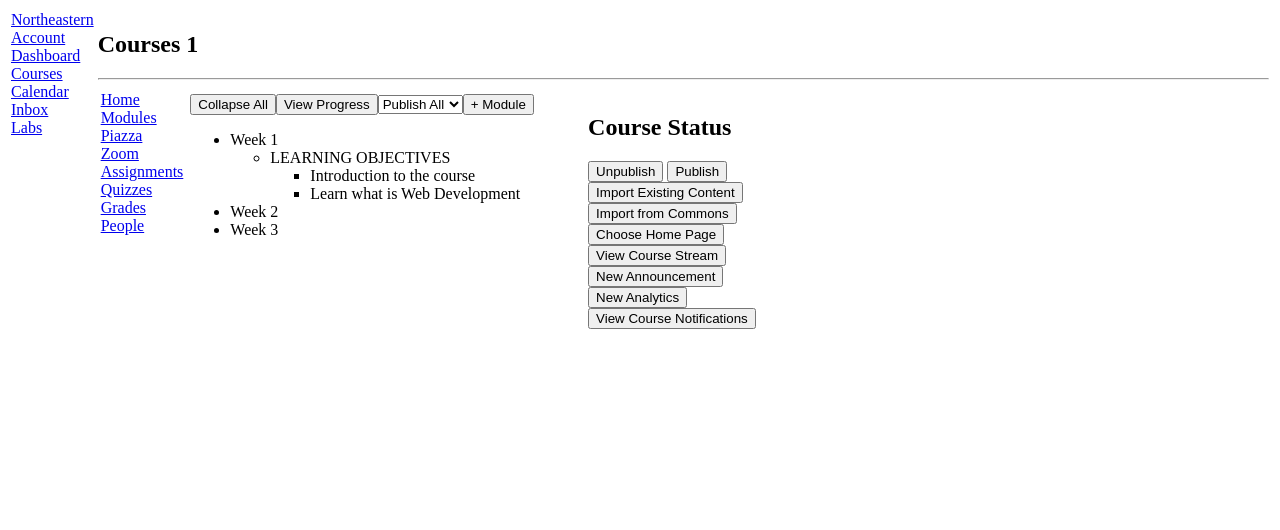
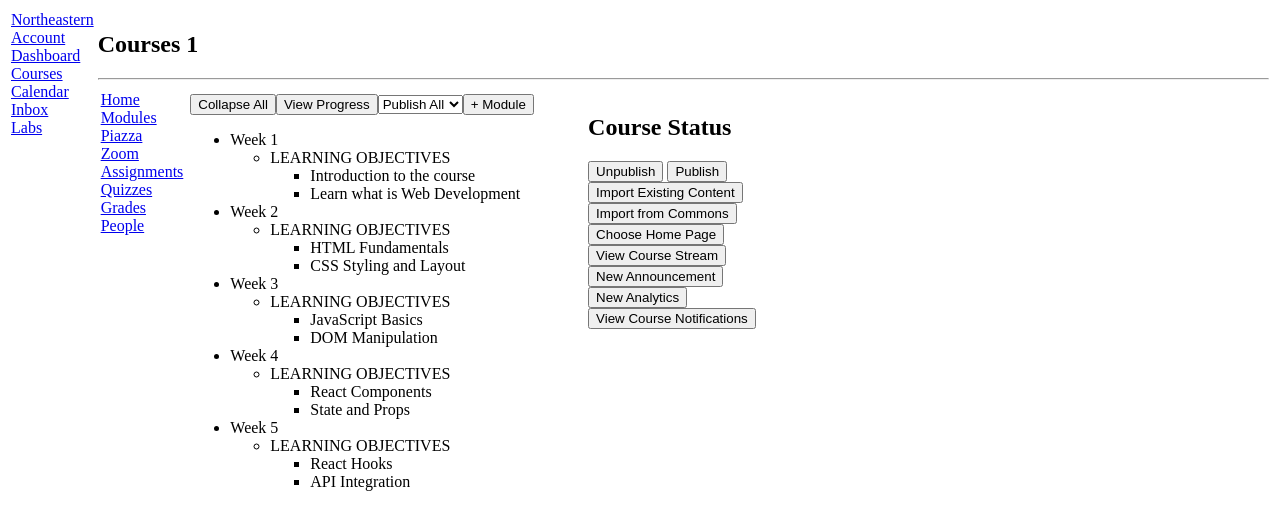
Before and after one commit to SilverWWW/kambaz-next-js, a Next.js app: page /Courses/1/Home in a window 1280 px wide. Shown: the top 530 px of the page. Built offline with nearby package versions, Linux system fonts and the light colour scheme.

Commit message:
adjust for rubric

```diff
--- a/app/(Kambaz)/Courses/[cid]/Modules/page.tsx
+++ b/app/(Kambaz)/Courses/[cid]/Modules/page.tsx
@@ -26,9 +26,51 @@ export default function Modules() {
         </li>
         <li className="wd-module">
           <div className="wd-title">Week 2</div>
+          <ul className="wd-lessons">
+            <li className="wd-lesson">
+              <span className="wd-title">LEARNING OBJECTIVES</span>
+              <ul className="wd-content">
+                <li className="wd-content-item">HTML Fundamentals</li>
+                <li className="wd-content-item">CSS Styling and Layout</li>
+              </ul>
+            </li>
+          </ul>
         </li>
         <li className="wd-module">
           <div className="wd-title">Week 3</div>
+          <ul className="wd-lessons">
+            <li className="wd-lesson">
+              <span className="wd-title">LEARNING OBJECTIVES</span>
+              <ul className="wd-content">
+                <li className="wd-content-item">JavaScript Basics</li>
+                <li className="wd-content-item">DOM Manipulation</li>
+              </ul>
+            </li>
+          </ul>
+        </li>
+        <li className="wd-module">
+          <div className="wd-title">Week 4</div>
+          <ul className="wd-lessons">
+            <li className="wd-lesson">
+              <span className="wd-title">LEARNING OBJECTIVES</span>
+              <ul className="wd-content">
+                <li className="wd-content-item">React Components</li>
+                <li className="wd-content-item">State and Props</li>
+              </ul>
+            </li>
+          </ul>
+        </li>
+        <li className="wd-module">
+          <div className="wd-title">Week 5</div>
+          <ul className="wd-lessons">
+            <li className="wd-lesson">
+              <span className="wd-title">LEARNING OBJECTIVES</span>
+              <ul className="wd-content">
+                <li className="wd-content-item">React Hooks</li>
+                <li className="wd-content-item">API Integration</li>
+              </ul>
+            </li>
+          </ul>
         </li>
       </ul>
     </div>
--- a/app/(Kambaz)/Courses/[cid]/Navigation.tsx
+++ b/app/(Kambaz)/Courses/[cid]/Navigation.tsx
@@ -41,10 +41,7 @@ export default function CourseNavigation({ courseId }: CourseNavigationProps) {
         Grades
       </Link>
       <br />
-      <Link
-        href={`/Courses/${courseId}/People/Table`}
-        id="wd-course-people-link"
-      >
+      <Link href={`/Courses/${courseId}/People`} id="wd-course-people-link">
         People
       </Link>
       <br />
```
Also changed, not shown: app/(Kambaz)/Courses/[cid]/Grades/page.tsx (added, +7 -0 lines), app/(Kambaz)/Courses/[cid]/People/page.tsx (added, +7 -0 lines), app/(Kambaz)/Courses/[cid]/Piazza/page.tsx (added, +7 -0 lines), app/(Kambaz)/Courses/[cid]/Quizzes/page.tsx (added, +7 -0 lines), app/(Kambaz)/Courses/[cid]/Zoom/page.tsx (added, +7 -0 lines).
